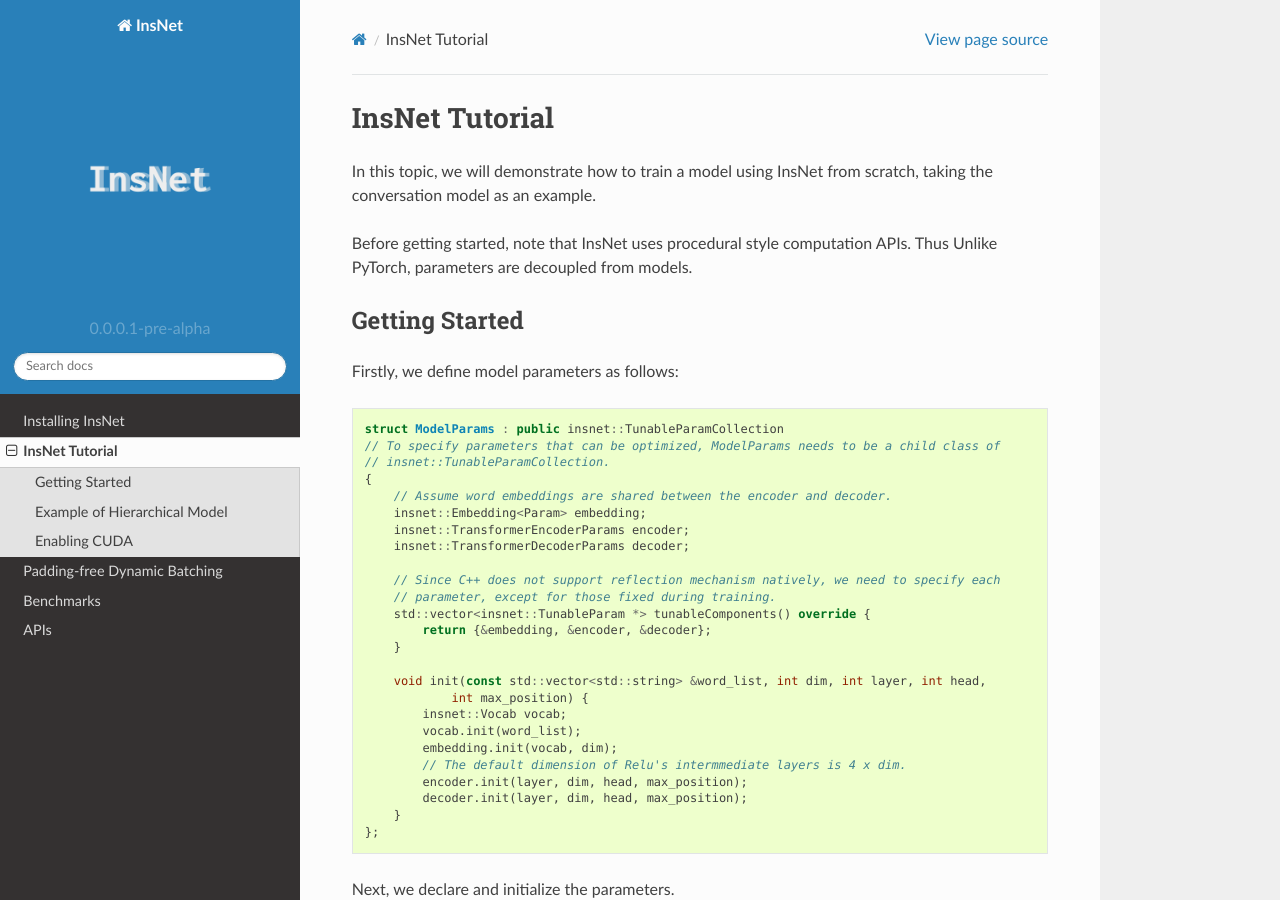
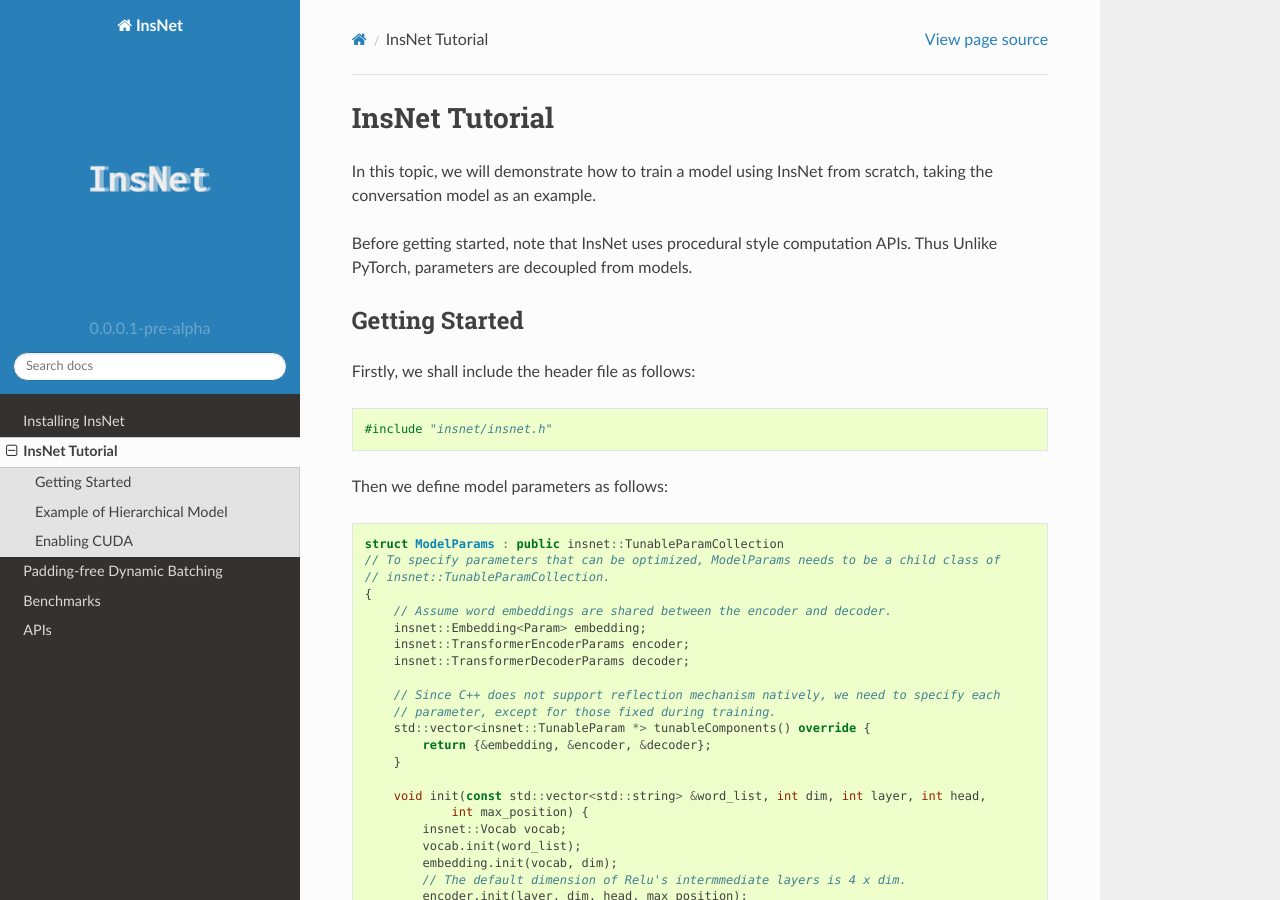
Before and after one commit to chncwang/InsNet, a Sphinx documentation site: the page built from docs/source/getting_started.rst, in a window 1280 px wide and 900 px high. Built offline with Sphinx 7.4.7 and the Read the Docs theme 2.0.0, drawn with Linux system fonts in a browser that asks for light colours.

Commit message:
add include in getting started doc

```diff
--- a/docs/source/getting_started.rst
+++ b/docs/source/getting_started.rst
@@ -8,7 +8,13 @@
 Getting Started
 ------------------
 
-Firstly, we define model parameters as follows:
+Firstly, we shall include the header file as follows:
+
+.. code-block:: c++
+
+    #include "insnet/insnet.h"
+
+Then we define model parameters as follows:
 
 .. code-block:: c++
 
```
